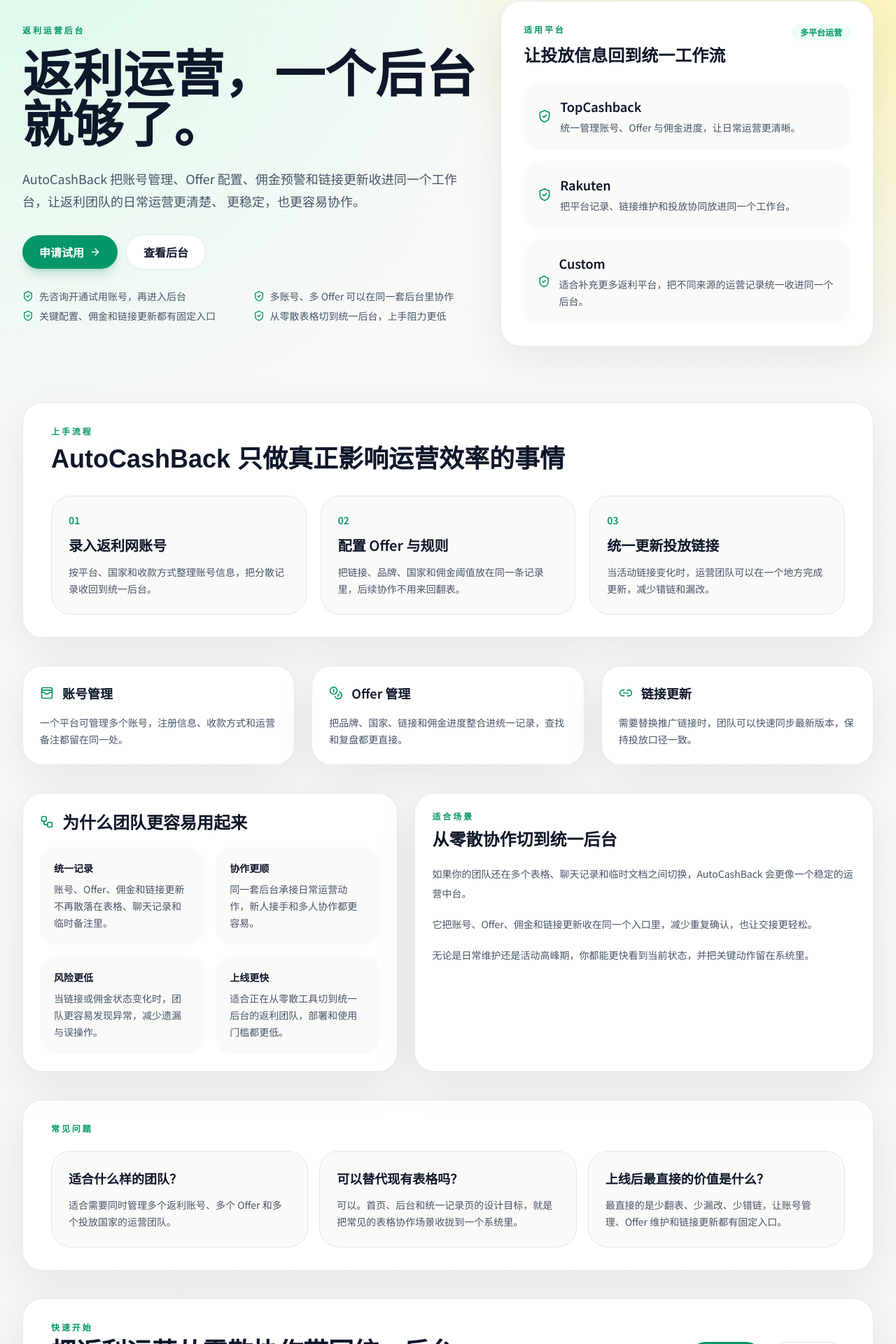
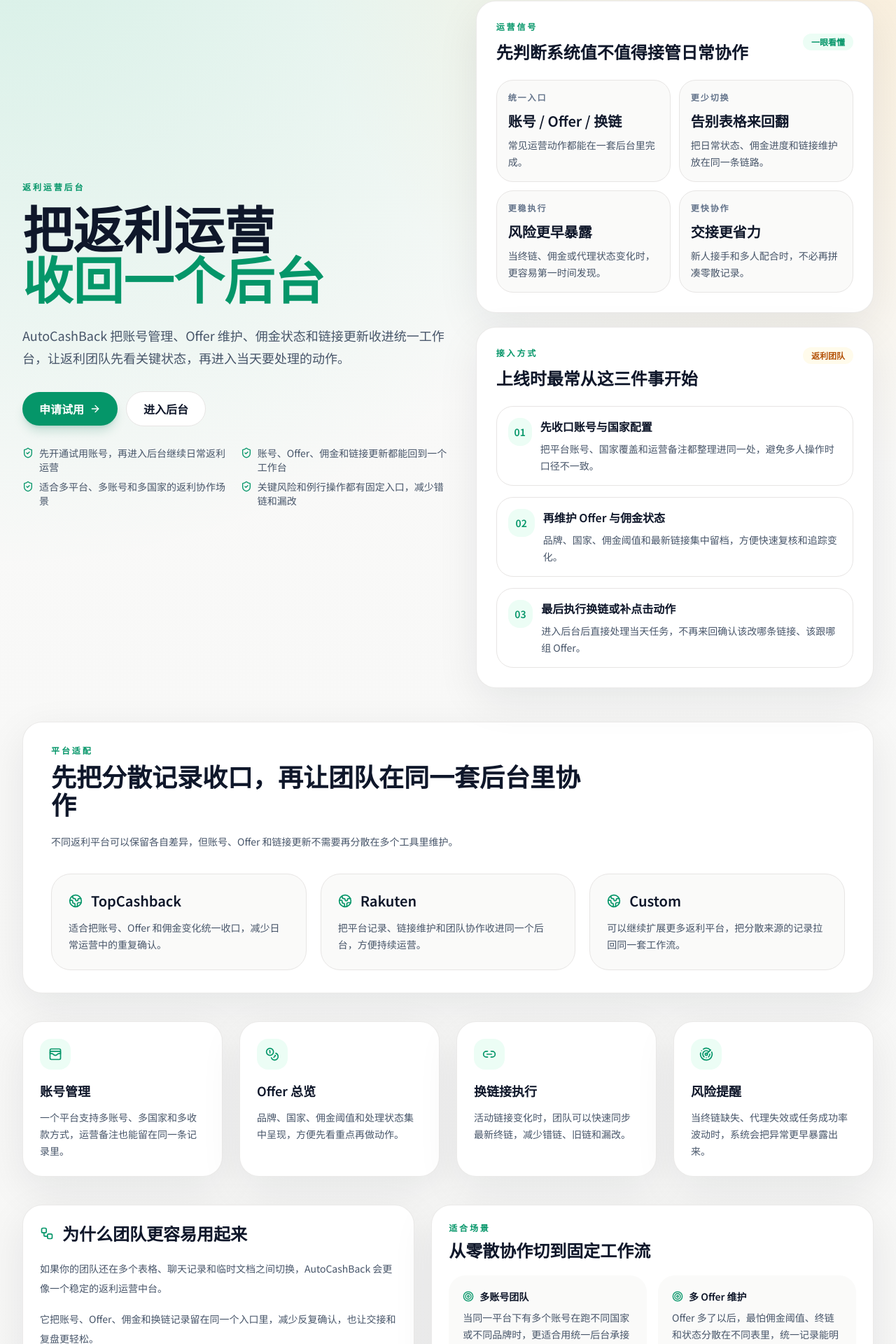
Before and after one commit to xxrenzhe/autocashback, a Next.js app in the folder apps/web/: page / in a window 1280 px wide. Shown: the part 191-2111 px from the top of the page at 70% size. Built offline with nearby package versions, Linux system fonts and the light colour scheme; no server answers.

Commit message:
Refresh marketing and login entry surfaces

```diff
--- a/apps/web/components/marketing-home-page.tsx
+++ b/apps/web/components/marketing-home-page.tsx
@@ -3,31 +3,72 @@
 import Link from "next/link";
 import type { ReactNode } from "react";
 import { useState } from "react";
-import { ArrowRight, Coins, Link2, ShieldCheck, WalletCards, Workflow } from "lucide-react";
+import {
+  ArrowRight,
+  Coins,
+  Globe2,
+  Link2,
+  Radar,
+  ShieldCheck,
+  Sparkles,
+  Target,
+  WalletCards,
+  Workflow
+} from "lucide-react";
 
 import { BrandMark } from "@/components/brand-mark";
 import { ContactQrDialog } from "@/components/contact-qr-dialog";
 
 const navLinks = [
-  { href: "#platforms", label: "适用平台" },
-  { href: "#workflow", label: "上手流程" },
-  { href: "#features", label: "核心模块" },
+  { href: "#signals", label: "运营信号" },
+  { href: "#workflow", label: "接入流程" },
+  { href: "#features", label: "核心能力" },
   { href: "#scenarios", label: "适合场景" },
   { href: "#faq", label: "常见问题" }
 ];
 
-const workflowSteps = [
+const heroSignals = [
+  "先开通试用账号，再进入后台继续日常返利运营",
+  "账号、Offer、佣金和链接更新都能回到一个工作台",
+  "适合多平台、多账号和多国家的返利协作场景",
+  "关键风险和例行操作都有固定入口，减少错链和漏改"
+];
+
+const heroHighlights = [
   {
-    title: "录入返利网账号",
-    text: "按平台、国家和收款方式整理账号信息，把分散记录收回到统一后台。"
+    label: "统一入口",
+    value: "账号 / Offer / 换链",
+    note: "常见运营动作都能在一套后台里完成。"
   },
   {
-    title: "配置 Offer 与规则",
-    text: "把链接、品牌、国家和佣金阈值放在同一条记录里，后续协作不用来回翻表。"
+    label: "更少切换",
+    value: "告别表格来回翻",
+    note: "把日常状态、佣金进度和链接维护放在同一条链路。"
   },
   {
-    title: "统一更新投放链接",
-    text: "当活动链接变化时，运营团队可以在一个地方完成更新，减少错链和漏改。"
+    label: "更稳执行",
+    value: "风险更早暴露",
+    note: "当终链、佣金或代理状态变化时，更容易第一时间发现。"
+  },
+  {
+    label: "更快协作",
+    value: "交接更省力",
+    note: "新人接手和多人配合时，不必再拼凑零散记录。"
+  }
+];
+
+const operatingTracks = [
+  {
+    title: "先收口账号与国家配置",
+    text: "把平台账号、国家覆盖和运营备注都整理进同一处，避免多人操作时口径不一致。"
+  },
+  {
+    title: "再维护 Offer 与佣金状态",
+    text: "品牌、国家、佣金阈值和最新链接集中留档，方便快速复核和追踪变化。"
+  },
+  {
+    title: "最后执行换链或补点击动作",
+    text: "进入后台后直接处理当天任务，不再来回确认该改哪条链接、该跟哪组 Offer。"
   }
 ];
 
@@ -35,66 +76,71 @@
   {
     icon: WalletCards,
     title: "账号管理",
-    text: "一个平台可管理多个账号，注册信息、收款方式和运营备注都留在同一处。"
+    text: "一个平台支持多账号、多国家和多收款方式，运营备注也能留在同一条记录里。"
   },
   {
     icon: Coins,
-    title: "Offer 管理",
-    text: "把品牌、国家、链接和佣金进度整合进统一记录，查找和复盘都更直接。"
+    title: "Offer 总览",
+    text: "品牌、国家、佣金阈值和处理状态集中呈现，方便先看重点再做动作。"
   },
   {
     icon: Link2,
-    title: "链接更新",
-    text: "需要替换推广链接时，团队可以快速同步最新版本，保持投放口径一致。"
+    title: "换链接执行",
+    text: "活动链接变化时，团队可以快速同步最新终链，减少错链、旧链和漏改。"
+  },
+  {
+    icon: Radar,
+    title: "风险提醒",
+    text: "当终链缺失、代理失效或任务成功率波动时，系统会把异常更早暴露出来。"
   }
 ];
 
 const platformCards = [
   {
     title: "TopCashback",
-    text: "统一管理账号、Offer 与佣金进度，让日常运营更清晰。"
+    text: "适合把账号、Offer 和佣金变化统一收口，减少日常运营中的重复确认。"
   },
   {
     title: "Rakuten",
-    text: "把平台记录、链接维护和投放协同放进同一个工作台。"
+    text: "把平台记录、链接维护和团队协作收进同一个后台，方便持续运营。"
   },
   {
     title: "Custom",
-    text: "适合补充更多返利平台，把不同来源的运营记录统一收进同一个后台。"
+    text: "可以继续扩展更多返利平台，把分散来源的记录拉回同一套工作流。"
   }
 ];
 
-const valueCards = [
+const scenarioCards = [
   {
-    title: "统一记录",
-    text: "账号、Offer、佣金和链接更新不再散落在表格、聊天记录和临时备注里。"
+    title: "多账号团队",
+    text: "当同一平台下有多个账号在跑不同国家或不同品牌时，更适合用统一后台承接协作。"
   },
   {
-    title: "协作更顺",
-    text: "同一套后台承接日常运营动作，新人接手和多人协作都更容易。"
+    title: "多 Offer 维护",
+    text: "Offer 多了以后，最怕佣金阈值、终链和状态分散在不同表里，统一记录能明显减轻负担。"
   },
   {
-    title: "风险更低",
-    text: "当链接或佣金状态变化时，团队更容易发现异常，减少遗漏与误操作。"
+    title: "高频换链场景",
+    text: "活动链路更新频繁时，固定入口比聊天同步更稳，能减少漏改和误改。"
   },
   {
-    title: "上线更快",
-    text: "适合正在从零散工具切到统一后台的返利团队，部署和使用门槛都更低。"
+    title: "交接与复盘",
+    text: "交接时只需要看系统里的状态和记录，不用再把历史信息从多个工具里拼回来。"
   }
 ];
 
 const faqItems = [
   {
-    question: "适合什么样的团队？",
-    answer: "适合需要同时管理多个返利账号、多个 Offer 和多个投放国家的运营团队。"
+    question: "适合什么样的返利团队？",
+    answer: "适合需要同时管理多个返利账号、多个 Offer、多个国家和高频链接更新的运营团队。"
   },
   {
-    question: "可以替代现有表格吗？",
-    answer: "可以。首页、后台和统一记录页的设计目标，就是把常见的表格协作场景收拢到一个系统里。"
+    question: "可以替代现有表格协作吗？",
+    answer: "可以。它的目标就是把账号、Offer、佣金和换链记录从零散表格里收回统一后台。"
   },
   {
-    question: "上线后最直接的价值是什么？",
-    answer: "最直接的是少翻表、少漏改、少错链，让账号管理、Offer 维护和链接更新都有固定入口。"
+    question: "上线后最直接的变化是什么？",
+    answer: "最直接的是少翻表、少漏改、少错链，让团队先看关键状态，再进入具体处理动作。"
   }
 ];
 
@@ -116,9 +162,9 @@
   {
     title: "产品",
     items: [
-      { type: "link", href: "#platforms", label: "适用平台" },
-      { type: "link", href: "#workflow", label: "上手流程" },
-      { type: "link", href: "#features", label: "核心模块" },
+      { type: "link", href: "#signals", label: "运营信号" },
+      { type: "link", href: "#workflow", label: "接入流程" },
+      { type: "link", href: "#features", label: "核心能力" },
       { type: "link", href: "/login", label: "账号登录" }
     ]
   },
@@ -126,9 +172,9 @@
     title: "场景",
     items: [
       { type: "link", href: "#scenarios", label: "多账号协作" },
-      { type: "link", href: "#scenarios", label: "多 Offer 管理" },
-      { type: "link", href: "#features", label: "佣金追踪" },
-      { type: "link", href: "#features", label: "链接更新" }
+      { type: "link", href: "#scenarios", label: "多 Offer 维护" },
+      { type: "link", href: "#features", label: "风险提醒" },
+      { type: "link", href: "#features", label: "换链接执行" }
     ]
   },
   {
@@ -148,7 +194,7 @@
   children: ReactNode;
 }) {
   return (
-    <button type="button" className={props.className} onClick={props.onClick}>
+    <button className={props.className} onClick={props.onClick} type="button">
       {props.children}
     </button>
   );
@@ -188,7 +234,7 @@
   const [isContactDialogOpen, setIsContactDialogOpen] = useState(false);
 
   return (
-    <main className="min-h-screen bg-[radial-gradient(circle_at_top_left,rgba(209,250,229,0.85),transparent_28%),radial-gradient(circle_at_top_right,rgba(254,240,138,0.75),transparent_24%),linear-gradient(180deg,#fafaf9_0%,#f5f5f4_100%)]">
+    <main className="min-h-screen bg-[radial-gradient(circle_at_top_left,rgba(16,185,129,0.16),transparent_28%),radial-gradient(circle_at_top_right,rgba(245,158,11,0.14),transparent_24%),linear-gradient(180deg,#fafaf9_0%,#f5f5f4_100%)]">
       <header className="fixed inset-x-0 top-0 z-50">
         <div className="mx-auto max-w-7xl px-4 pt-4 sm:px-6 lg:px-8">
           <div className="flex h-[4.5rem] items-center justify-between rounded-full border border-brand-line/80 bg-white/88 px-4 backdrop-blur sm:px-5 sm:shadow-[0_20px_60px_rgba(15,23,42,0.08)]">
@@ -231,15 +277,15 @@
       </header>
 
       <div className="mx-auto max-w-7xl px-5 pb-10 pt-28 lg:px-8 lg:pt-32">
-        <section className="grid gap-8 pb-20 pt-8 lg:grid-cols-[1.1fr,0.9fr] lg:items-center lg:pt-16">
+        <section className="grid gap-8 pb-12 pt-8 lg:grid-cols-[1.04fr,0.96fr] lg:items-center lg:pt-16">
           <div>
             <p className="eyebrow">返利运营后台</p>
             <h1 className="mt-5 max-w-4xl font-display text-5xl font-semibold leading-tight text-slate-900 lg:text-7xl">
-              返利运营，一个后台就够了。
+              把返利运营
+              <span className="block text-brand-emerald">收回一个后台</span>
             </h1>
             <p className="mt-6 max-w-2xl text-lg leading-8 text-slate-600">
-              AutoCashBack 把账号管理、Offer 配置、佣金预警和链接更新收进同一个工作台，让返利团队的日常运营更清楚、
-              更稳定，也更容易协作。
+              AutoCashBack 把账号管理、Offer 维护、佣金状态和链接更新收进统一工作台，让返利团队先看关键状态，再进入当天要处理的动作。
             </p>
 
             <div className="mt-8 flex flex-col gap-3 sm:flex-row sm:flex-wrap sm:items-center">
@@ -254,112 +300,138 @@
                 className="inline-flex w-full items-center justify-center gap-2 rounded-full border border-brand-line bg-white px-6 py-3 text-base font-semibold text-slate-900 transition hover:border-brand-emerald hover:text-brand-emerald sm:w-auto"
                 href="/login"
               >
-                查看后台
+                进入后台
               </Link>
             </div>
 
             <div className="mt-7 grid gap-2 text-sm text-slate-600 sm:grid-cols-2">
-              <p className="inline-flex items-start gap-2">
+              {heroSignals.map((item) => (
+                <p className="inline-flex items-start gap-2" key={item}>
                   <ShieldCheck className="mt-0.5 h-4 w-4 shrink-0 text-brand-emerald" />
-                <span>先咨询开通试用账号，再进入后台</span>
+                  <span>{item}</span>
                 </p>
-              <p className="inline-flex items-start gap-2">
-                <ShieldCheck className="mt-0.5 h-4 w-4 shrink-0 text-brand-emerald" />
-                <span>多账号、多 Offer 可以在同一套后台里协作</span>
-              </p>
-              <p className="inline-flex items-start gap-2">
-                <ShieldCheck className="mt-0.5 h-4 w-4 shrink-0 text-brand-emerald" />
-                <span>关键配置、佣金和链接更新都有固定入口</span>
-              </p>
-              <p className="inline-flex items-start gap-2">
-                <ShieldCheck className="mt-0.5 h-4 w-4 shrink-0 text-brand-emerald" />
-                <span>从零散表格切到统一后台，上手阻力更低</span>
-              </p>
+              ))}
             </div>
           </div>
 
-          <div className="surface-panel p-8" id="platforms">
+          <div className="space-y-5">
+            <section className="surface-panel p-7" id="signals">
+              <div className="flex items-center justify-between gap-3">
+                <div>
+                  <p className="eyebrow">运营信号</p>
+                  <h2 className="mt-3 text-2xl font-semibold text-slate-900">先判断系统值不值得接管日常协作</h2>
+                </div>
+                <span className="rounded-full bg-brand-mist px-3 py-1 text-xs font-semibold text-brand-emerald">
+                  一眼看懂
+                </span>
+              </div>
+
+              <div className="mt-6 grid gap-3 sm:grid-cols-2">
+                {heroHighlights.map((item) => (
+                  <article className="rounded-[24px] border border-brand-line bg-stone-50 p-4" key={item.label}>
+                    <p className="text-xs font-semibold uppercase tracking-[0.16em] text-slate-500">{item.label}</p>
+                    <p className="mt-3 text-xl font-semibold text-slate-900">{item.value}</p>
+                    <p className="mt-2 text-sm leading-6 text-slate-600">{item.note}</p>
+                  </article>
+                ))}
+              </div>
+            </section>
+
+            <section className="surface-panel p-7" id="platforms">
               <div className="flex items-start justify-between gap-4">
                 <div>
-                <p className="eyebrow">适用平台</p>
-                <h2 className="mt-3 text-2xl font-semibold text-slate-900">让投放信息回到统一工作流</h2>
+                  <p className="eyebrow">接入方式</p>
+                  <h2 className="mt-3 text-2xl font-semibold text-slate-900">上线时最常从这三件事开始</h2>
                 </div>
-              <span className="rounded-full bg-brand-mist px-3 py-1 text-xs font-semibold text-brand-emerald">
-                多平台运营
+                <span className="rounded-full bg-amber-50 px-3 py-1 text-xs font-semibold text-amber-700">
+                  返利团队
                 </span>
               </div>
+
               <div className="mt-6 grid gap-4">
-              {platformCards.map((item) => (
-                <div className="rounded-3xl bg-stone-50 p-5" key={item.title}>
-                  <div className="flex items-center gap-3">
-                    <ShieldCheck className="h-5 w-5 text-brand-emerald" />
+                {operatingTracks.map((item, index) => (
+                  <article className="rounded-[24px] border border-brand-line bg-white p-4" key={item.title}>
+                    <div className="flex items-start gap-3">
+                      <span className="flex h-10 w-10 items-center justify-center rounded-2xl bg-brand-mist text-sm font-semibold text-brand-emerald">
+                        0{index + 1}
+                      </span>
                       <div>
-                      <h3 className="text-lg font-semibold text-slate-900">{item.title}</h3>
-                      <p className="mt-1 text-sm leading-6 text-slate-600">{item.text}</p>
+                        <h3 className="text-base font-semibold text-slate-900">{item.title}</h3>
+                        <p className="mt-2 text-sm leading-6 text-slate-600">{item.text}</p>
                       </div>
                     </div>
-                </div>
+                  </article>
                 ))}
               </div>
+            </section>
           </div>
         </section>
 
         <section className="surface-panel scroll-mt-28 px-6 py-8 lg:px-10" id="workflow">
           <div className="max-w-3xl">
-            <p className="eyebrow">上手流程</p>
+            <p className="eyebrow">平台适配</p>
             <h2 className="mt-3 font-display text-4xl font-semibold text-slate-900">
-              AutoCashBack 只做真正影响运营效率的事情
+              先把分散记录收口，再让团队在同一套后台里协作
             </h2>
+            <p className="mt-4 text-sm leading-7 text-slate-600">
+              不同返利平台可以保留各自差异，但账号、Offer 和链接更新不需要再分散在多个工具里维护。
+            </p>
           </div>
           <div className="mt-8 grid gap-5 lg:grid-cols-3">
-            {workflowSteps.map((step, index) => (
-              <article className="rounded-[28px] border border-brand-line bg-stone-50 p-6" key={step.title}>
-                <p className="text-sm font-semibold text-brand-emerald">0{index + 1}</p>
-                <h3 className="mt-3 text-xl font-semibold text-slate-900">{step.title}</h3>
-                <p className="mt-3 text-sm leading-6 text-slate-600">{step.text}</p>
+            {platformCards.map((item) => (
+              <article className="rounded-[28px] border border-brand-line bg-stone-50 p-6" key={item.title}>
+                <div className="flex items-center gap-3">
+                  <Globe2 className="h-5 w-5 text-brand-emerald" />
+                  <h3 className="text-xl font-semibold text-slate-900">{item.title}</h3>
+                </div>
+                <p className="mt-3 text-sm leading-6 text-slate-600">{item.text}</p>
               </article>
             ))}
           </div>
         </section>
 
-        <section className="grid scroll-mt-28 gap-6 py-10 lg:grid-cols-3" id="features">
+        <section className="grid scroll-mt-28 gap-6 py-10 lg:grid-cols-4" id="features">
           {modules.map((module) => {
             const Icon = module.icon;
+
             return (
               <article className="surface-panel p-6" key={module.title}>
-                <div className="flex items-center gap-3">
-                  <Icon className="h-5 w-5 text-brand-emerald" />
-                  <h3 className="text-lg font-semibold text-slate-900">{module.title}</h3>
+                <div className="flex h-11 w-11 items-center justify-center rounded-2xl bg-brand-mist text-brand-emerald">
+                  <Icon className="h-5 w-5" />
                 </div>
-                <p className="mt-4 text-sm leading-6 text-slate-600">{module.text}</p>
+                <h3 className="mt-4 text-lg font-semibold text-slate-900">{module.title}</h3>
+                <p className="mt-3 text-sm leading-6 text-slate-600">{module.text}</p>
               </article>
             );
           })}
         </section>
 
-        <section className="grid scroll-mt-28 gap-6 pb-10 lg:grid-cols-[0.9fr,1.1fr]" id="scenarios">
+        <section className="grid scroll-mt-28 gap-6 pb-10 lg:grid-cols-[0.94fr,1.06fr]" id="scenarios">
           <div className="surface-panel p-6">
             <div className="flex items-center gap-3">
               <Workflow className="h-5 w-5 text-brand-emerald" />
               <h2 className="text-2xl font-semibold text-slate-900">为什么团队更容易用起来</h2>
             </div>
-            <div className="mt-5 grid gap-4 sm:grid-cols-2">
-              {valueCards.map((item) => (
-                <div className="rounded-[24px] bg-stone-50 p-5" key={item.title}>
-                  <p className="text-sm font-semibold text-slate-900">{item.title}</p>
-                  <p className="mt-2 text-sm leading-6 text-slate-600">{item.text}</p>
-                </div>
-              ))}
+            <div className="mt-5 space-y-4 text-sm leading-7 text-slate-600">
+              <p>如果你的团队还在多个表格、聊天记录和临时文档之间切换，AutoCashBack 会更像一个稳定的返利运营中台。</p>
+              <p>它把账号、Offer、佣金和换链记录留在同一个入口里，减少反复确认，也让交接和复盘更轻松。</p>
+              <p>无论是日常维护还是活动高峰期，你都能更快看到当前状态，并把关键动作留在系统里。</p>
             </div>
           </div>
 
           <div className="surface-panel p-6">
             <p className="eyebrow">适合场景</p>
-            <h2 className="mt-2 text-2xl font-semibold text-slate-900">从零散协作切到统一后台</h2>
-            <div className="mt-5 space-y-4 text-sm leading-7 text-slate-600">
-              <p>如果你的团队还在多个表格、聊天记录和临时文档之间切换，AutoCashBack 会更像一个稳定的运营中台。</p>
-              <p>它把账号、Offer、佣金和链接更新收在同一个入口里，减少重复确认，也让交接更轻松。</p>
-              <p>无论是日常维护还是活动高峰期，你都能更快看到当前状态，并把关键动作留在系统里。</p>
+            <h2 className="mt-2 text-2xl font-semibold text-slate-900">从零散协作切到固定工作流</h2>
+            <div className="mt-5 grid gap-4 sm:grid-cols-2">
+              {scenarioCards.map((item) => (
+                <article className="rounded-[24px] bg-stone-50 p-5" key={item.title}>
+                  <div className="flex items-center gap-2">
+                    <Target className="h-4 w-4 text-brand-emerald" />
+                    <p className="text-sm font-semibold text-slate-900">{item.title}</p>
+                  </div>
+                  <p className="mt-2 text-sm leading-6 text-slate-600">{item.text}</p>
+                </article>
+              ))}
             </div>
           </div>
         </section>
@@ -381,18 +453,19 @@
             <div className="max-w-2xl">
               <p className="eyebrow">快速开始</p>
               <h2 className="mt-2 font-display text-4xl font-semibold text-slate-900">
-                把返利运营从零散协作带回统一后台
+                让返利运营先看清状态，再进入当天动作
               </h2>
               <p className="mt-3 text-sm leading-7 text-slate-600">
-                AutoCashBack 适合希望把账号、Offer、佣金和链接更新统一管理起来的返利团队。
+                适合希望把账号、Offer、佣金和链接更新统一管理起来的返利团队，也适合正在从零散表格切到系统协作的团队。
               </p>
             </div>
             <div className="flex flex-wrap gap-3">
               <HeaderCtaButton
-                className="rounded-full bg-brand-emerald px-6 py-3 text-sm font-semibold text-white transition hover:bg-emerald-500"
+                className="inline-flex items-center gap-2 rounded-full bg-brand-emerald px-6 py-3 text-sm font-semibold text-white transition hover:bg-emerald-500"
                 onClick={() => setIsContactDialogOpen(true)}
               >
                 联系开通
+                <Sparkles className="h-4 w-4" />
               </HeaderCtaButton>
               <Link
                 className="rounded-full border border-brand-line bg-white px-6 py-3 text-sm font-semibold text-slate-700 transition hover:border-brand-emerald hover:text-brand-emerald"
@@ -468,7 +541,7 @@
         </div>
       </footer>
 
-      <ContactQrDialog open={isContactDialogOpen} onClose={() => setIsContactDialogOpen(false)} />
+      <ContactQrDialog onClose={() => setIsContactDialogOpen(false)} open={isContactDialogOpen} />
     </main>
   );
 }
```
Also changed, not shown: apps/web/components/login-form.tsx (+31 -7 lines), apps/web/components/login-page-shell.tsx (+74 -15 lines), apps/web/app/icon.svg (added). Lines whose indentation alone changed are shown as unchanged.
